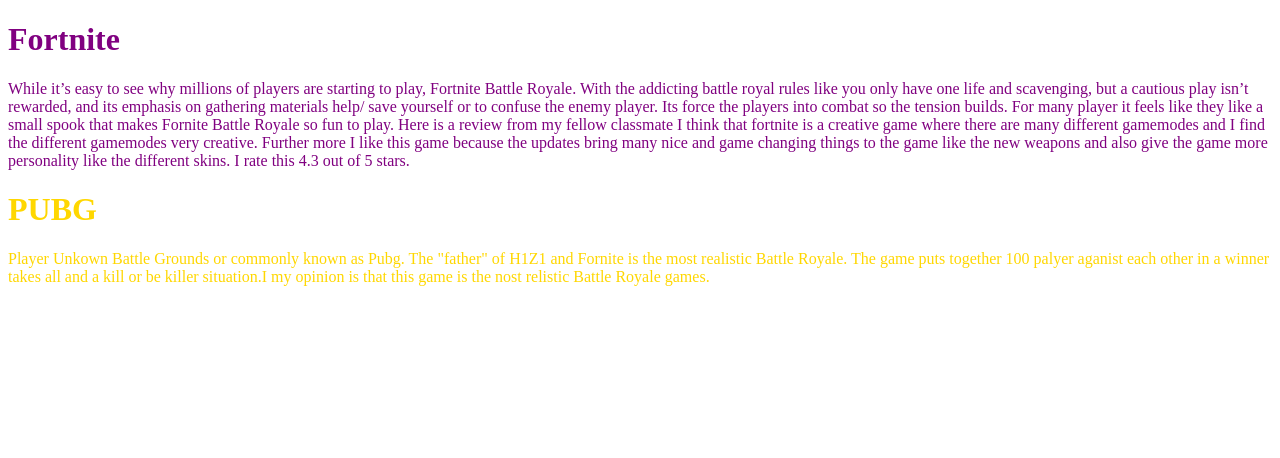
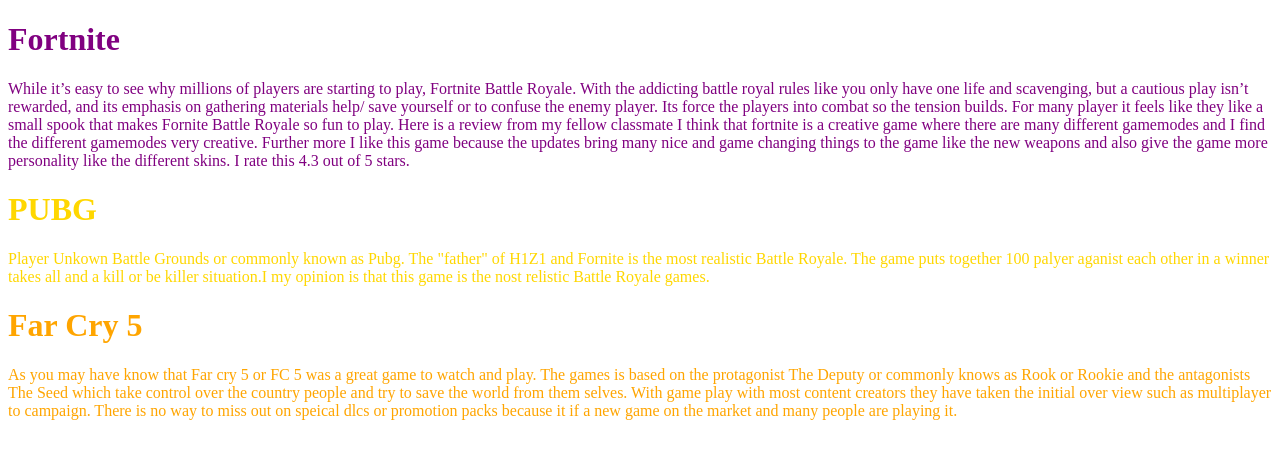
Before and after one commit to Jerman29/Game-reviews, a plain HTML site: page index.html in a window 1280 px wide. Drawn offline with Linux system fonts and the light colour scheme.

Commit message:
Update index.html

```diff
--- a/index.html
+++ b/index.html
@@ -23,6 +23,13 @@ save yourself or to confuse the enemy player.
  realistic Battle Royale. The game puts together 100 palyer aganist each other in a winner takes all and
  a kill or be killer situation.I my opinion is that this game is the nost relistic Battle Royale games.</p>
 
+ <h1 style="color:orange;">Far Cry 5</h1>
+<p style="color:orange;"> As you may have know that Far cry 5 or FC 5 was a great game to watch and play. The games is based
+on the protagonist The Deputy or commonly knows as Rook or Rookie and the antagonists The Seed which take control over the
+country people and try to save the world from them selves.
+With game play with most content creators they have taken the initial
+over view such as multiplayer to campaign. There is no way to miss out on speical dlcs or promotion packs because it if a new game on the market and many people are playing it.</p>
+
 </body>
 
 </html>
```
